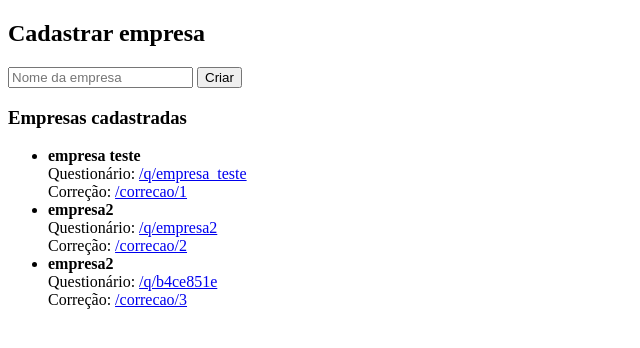
After one commit to crsouza993/questionariopython, a Flask app: page /admin in a window 1280 px wide. The commit adds this page. Shown: the top 348 px of the page, without its empty margins (0-640 px from the left). Run offline with Flask 3, Linux system fonts and the light colour scheme; data comes from the database, SQL or seed files in the repository; both versions use the stored data as it was after the commit.

Commit message:
andamento do projeto

```diff
--- a/app.py
+++ b/app.py
@@ -1,27 +1,25 @@
 import sqlite3
+import uuid
 from datetime import datetime
 from flask import Flask, render_template, request, redirect, url_for
 
 app = Flask(__name__)
-
 DATABASE = "copsoq.db"
 
-# -------------------------
+# =====================================================
 # CONEXÃO
-# -------------------------
+# =====================================================
 def conectar():
     return sqlite3.connect(DATABASE)
 
-# -------------------------
-# CRIAÇÃO DO BANCO
-# -------------------------
+
+# =====================================================
+# BANCO
+# =====================================================
 def inicializar_banco():
     conn = conectar()
     c = conn.cursor()
 
-    # -------------------------
-    # TABELA DE EMPRESAS
-    # -------------------------
     c.execute("""
         CREATE TABLE IF NOT EXISTS empresas (
             id INTEGER PRIMARY KEY AUTOINCREMENT,
@@ -31,9 +29,6 @@ def inicializar_banco():
         )
     """)
 
-    # -------------------------
-    # TABELA DE RESPOSTAS
-    # -------------------------
     c.execute("""
         CREATE TABLE IF NOT EXISTS respostas (
             id INTEGER PRIMARY KEY AUTOINCREMENT,
@@ -45,9 +40,6 @@ def inicializar_banco():
         )
     """)
 
-    # -------------------------
-    # TABELA DE MAPEAMENTO COPSOQ
-    # -------------------------
     c.execute("""
         CREATE TABLE IF NOT EXISTS mapeamento_copsoq (
             pergunta INTEGER PRIMARY KEY,
@@ -56,7 +48,6 @@ def inicializar_banco():
         )
     """)
 
-    # Inserção do mapeamento (executa só uma vez)
     c.execute("""
         INSERT OR IGNORE INTO mapeamento_copsoq (pergunta, subescala, nome_subescala) VALUES
         (1,'exigencias_quantitativas','Exigências quantitativas'),
@@ -108,114 +99,135 @@ def inicializar_banco():
 
 inicializar_banco()
 
-# -------------------------
+
+# =====================================================
 # REGRAS
-# -------------------------
+# =====================================================
 def interpretar_risco(media):
     if media <= 2:
         return "Baixo risco"
     elif media <= 3.5:
         return "Risco moderado"
-    else:
-        return "Alto risco"
+    return "Alto risco"
 
-ESCALA_SAUDE = {
-    5: "Excelente",
-    4: "Muito boa",
-    3: "Boa",
-    2: "Razoável",
-    1: "Deficitária"
-}
 
-# -------------------------
-# CORREÇÃO
-# -------------------------
-def gerar_correcao():
+# =====================================================
+# SERVICE – CORREÇÃO
+# =====================================================
+def gerar_correcao(empresa_id):
     conn = conectar()
     c = conn.cursor()
 
-    # Média geral por subescala
     c.execute("""
         SELECT
-            m.subescala,
             m.nome_subescala,
             ROUND(AVG(r.resposta), 2) AS media
         FROM respostas r
         JOIN mapeamento_copsoq m ON r.pergunta = m.pergunta
-        GROUP BY m.subescala, m.nome_subescala
-    """)
+        WHERE r.empresa_id = ?
+        GROUP BY m.nome_subescala
+        ORDER BY MIN(m.pergunta)
+    """, (empresa_id,))
 
-    medias = {
-        row[0]: {
-            "nome": row[1],
-            "media": row[2],
-            "risco": interpretar_risco(row[2])
-        }
-        for row in c.fetchall()
-    }
-
-    # Lista de perguntas em ordem
-    c.execute("""
-        SELECT
-            m.subescala,
-            m.nome_subescala,
-            m.pergunta
-        FROM mapeamento_copsoq m
-        ORDER BY m.pergunta
-    """)
-
-    perguntas = c.fetchall()
+    dados = c.fetchall()
     conn.close()
 
-    tabela_final = []
+    tabela = []
+    for nome, media in dados:
+        tabela.append({
+            "subescala": nome,
+            "media": media,
+            "risco": interpretar_risco(media)
+        })
 
-    for subescala, nome, pergunta in perguntas:
-        if subescala in medias:
-            tabela_final.append({
-                "subescala": nome,
-                "pergunta": pergunta,
-                "media": medias[subescala]["media"],
-                "risco": medias[subescala]["risco"]
-            })
-
-    return tabela_final
+    return tabela
 
 
 
-# -------------------------
+# =====================================================
 # ROTAS
-# -------------------------
-@app.route("/", methods=["GET", "POST"])
-def questionario():
+# =====================================================
+
+# ADMIN – criar empresas e pegar linksimport uuid
+@app.route("/admin", methods=["GET", "POST"])
+def admin():
+    conn = conectar()
+    c = conn.cursor()
+
+    erro = None
+
     if request.method == "POST":
-        conn = conectar()
-        c = conn.cursor()
+        nome = request.form["nome"].strip()
 
+        # 🔍 verifica se empresa já existe
+        c.execute("SELECT id FROM empresas WHERE nome = ?", (nome,))
+        empresa_existente = c.fetchone()
+
+        if empresa_existente:
+            erro = "Empresa já cadastrada"
+        else:
+            token = uuid.uuid4().hex[:8]
+            data = datetime.now().isoformat()
+
+            c.execute("""
+                INSERT INTO empresas (nome, token, data_criacao)
+                VALUES (?, ?, ?)
+            """, (nome, token, data))
+
+            conn.commit()
+
+    c.execute("SELECT id, nome, token FROM empresas")
+    empresas = c.fetchall()
+
+    conn.close()
+    return render_template("admin.html", empresas=empresas, erro=erro)
+
+
+# QUESTIONÁRIO POR EMPRESA
+@app.route("/q/<token>", methods=["GET", "POST"])
+def questionario_empresa(token):
+    conn = conectar()
+    c = conn.cursor()
+
+    c.execute("SELECT id FROM empresas WHERE token = ?", (token,))
+    empresa = c.fetchone()
+
+    if not empresa:
+        return "Empresa não encontrada", 404
+
+    empresa_id = empresa[0]
+
+    if request.method == "POST":
         for i in range(1, 42):
             resposta = request.form.get(f"q{i}")
             if resposta:
                 c.execute("""
-                    INSERT INTO respostas (pergunta, resposta, data_hora)
-                    VALUES (?, ?, ?)
-                """, (i, int(resposta), datetime.now().isoformat()))
+                    INSERT INTO respostas (empresa_id, pergunta, resposta, data_hora)
+                    VALUES (?, ?, ?, ?)
+                """, (empresa_id, i, int(resposta), datetime.now().isoformat()))
 
         conn.commit()
         conn.close()
         return redirect(url_for("obrigado"))
 
+    conn.close()
     return render_template("questionario.html")
 
-@app.route("/correcao")
-def correcao():
-    tabela = gerar_correcao()
+
+# CORREÇÃO POR EMPRESA
+@app.route("/correcao/<int:empresa_id>")
+def correcao(empresa_id):
+    tabela = gerar_correcao(empresa_id)
     return render_template("correcao.html", tabela=tabela)
+
 
 @app.route("/obrigado")
 def obrigado():
     return "<h2>Obrigado! Questionário enviado com sucesso.</h2>"
 
-# -------------------------
+
+# =====================================================
 # START
-# -------------------------
+# =====================================================
 if __name__ == "__main__":
     app.run(debug=True)
--- /dev/null
+++ b/templates/admin.html
@@ -0,0 +1,26 @@
+<!DOCTYPE html>
+<html>
+<head>
+    <meta charset="UTF-8">
+    <title>Admin - Empresas</title>
+</head>
+<body>
+    <h2>Cadastrar empresa</h2>
+
+    <form method="post">
+        <input type="text" name="nome" placeholder="Nome da empresa" required>
+        <button type="submit">Criar</button>
+    </form>
+
+    <h3>Empresas cadastradas</h3>
+    <ul>
+        {% for id, nome, token in empresas %}
+            <li>
+                <strong>{{ nome }}</strong><br>
+                Questionário: <a href="/q/{{ token }}">/q/{{ token }}</a><br>
+                Correção: <a href="/correcao/{{ id }}">/correcao/{{ id }}</a>
+            </li>
+        {% endfor %}
+    </ul>
+</body>
+</html>
--- a/templates/questionario.html
+++ b/templates/questionario.html
@@ -16,7 +16,7 @@
         Não existem respostas certas ou erradas.
     </p>
 
-    <form method="post" action="/">
+    <form method="post">
 
         <!-- LEGENDA PADRÃO -->
         <div class="legenda">
```
Also changed, not shown: copsoq.db.
